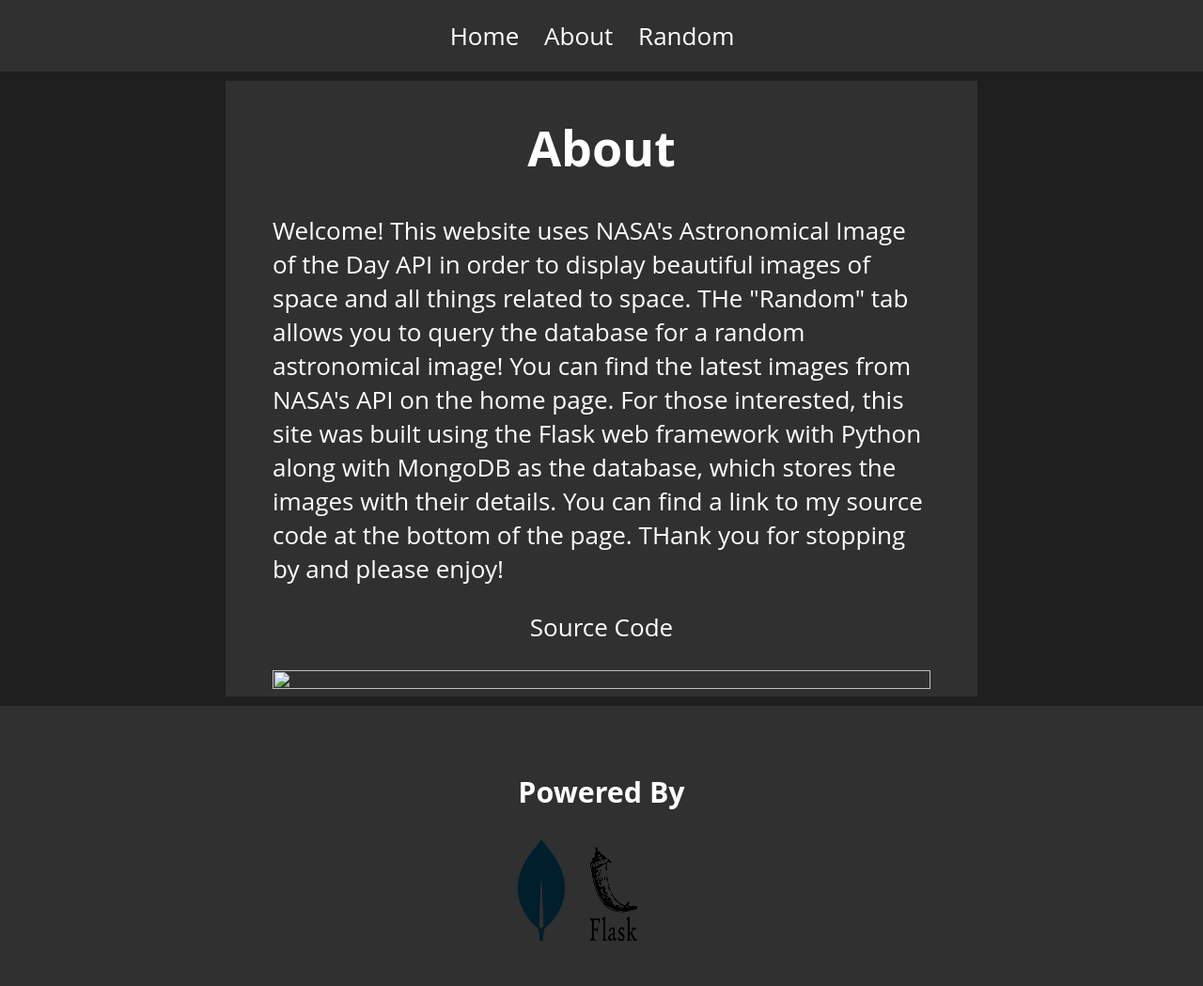
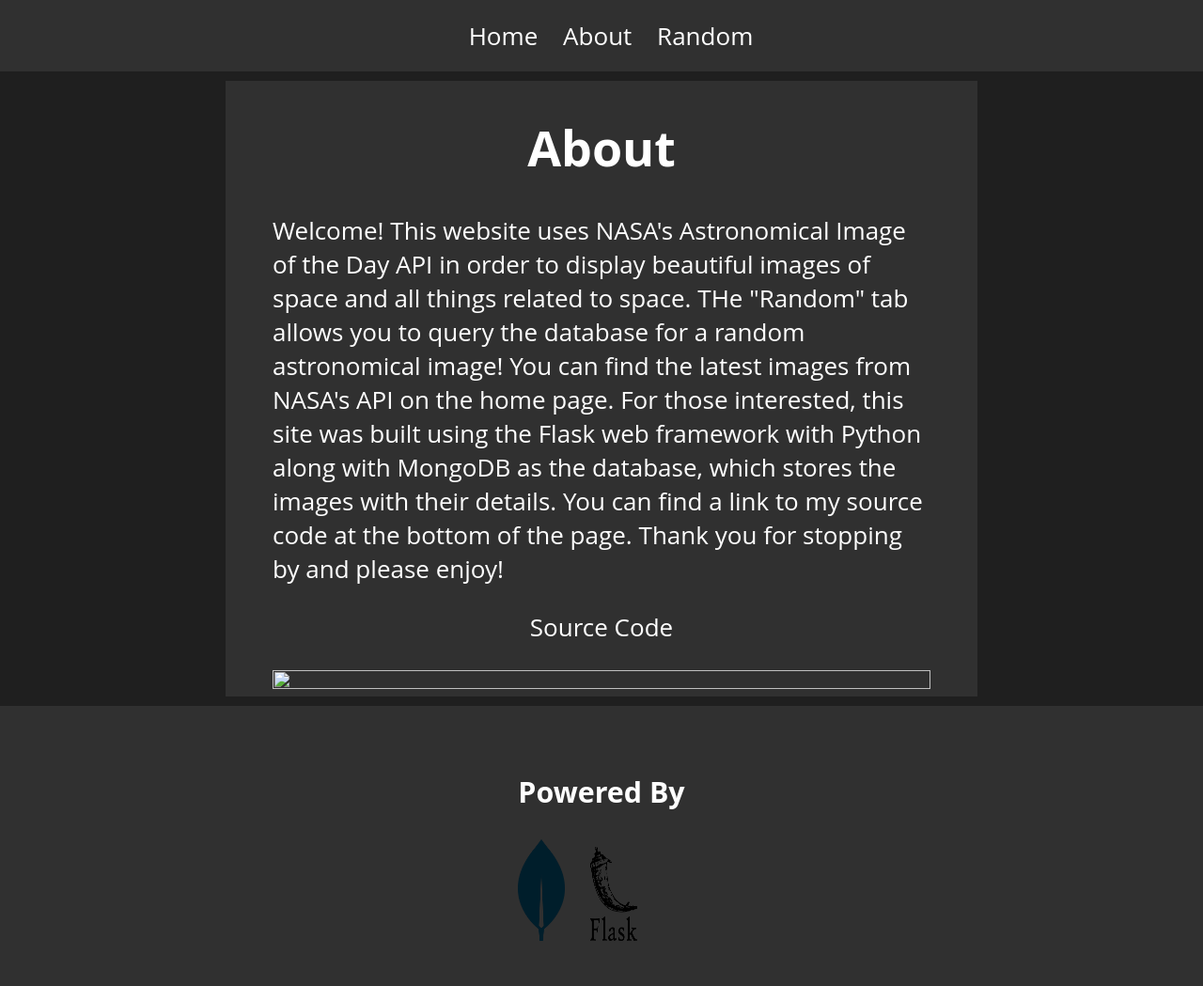
Before and after one commit to JamisonHunter/astronomicalonline.com, a Flask app: template templates/about.html in a window 1280 px wide. Shown: the whole page at 94% size. Run offline with Flask 3, Linux system fonts and the light colour scheme; the template is opened without the code that fills it, so the values that code supplies are empty.

Commit message:
Fixed Typo & Centered Menu

```diff
--- a/static/style.css
+++ b/static/style.css
@@ -105,6 +105,7 @@ nav ul {
   margin: 0;
   padding: 0;
   text-align: center;
+  margin-left: 40px; /* Centering the header. */
 }
 
 nav ul li {
--- a/templates/about.html
+++ b/templates/about.html
@@ -25,7 +25,7 @@
             </div>
 
             <p>
-              Welcome! This website uses NASA's Astronomical Image of the Day API in order to display beautiful images of space and all things related to space. THe "Random" tab allows you to query the database for a random astronomical image! You can find the latest images from NASA's API on the home page. For those interested, this site was built using the Flask web framework with Python along with MongoDB as the database, which stores the images with their details. You can find a link to my source code at the bottom of the page. THank you for stopping by and please enjoy!
+              Welcome! This website uses NASA's Astronomical Image of the Day API in order to display beautiful images of space and all things related to space. THe "Random" tab allows you to query the database for a random astronomical image! You can find the latest images from NASA's API on the home page. For those interested, this site was built using the Flask web framework with Python along with MongoDB as the database, which stores the images with their details. You can find a link to my source code at the bottom of the page. Thank you for stopping by and please enjoy!
             </p>
             <div class="source-box">
               <a href="https://github.com/JamisonHunter/astronomy-images-site" class="source-code">Source Code</a>
```
